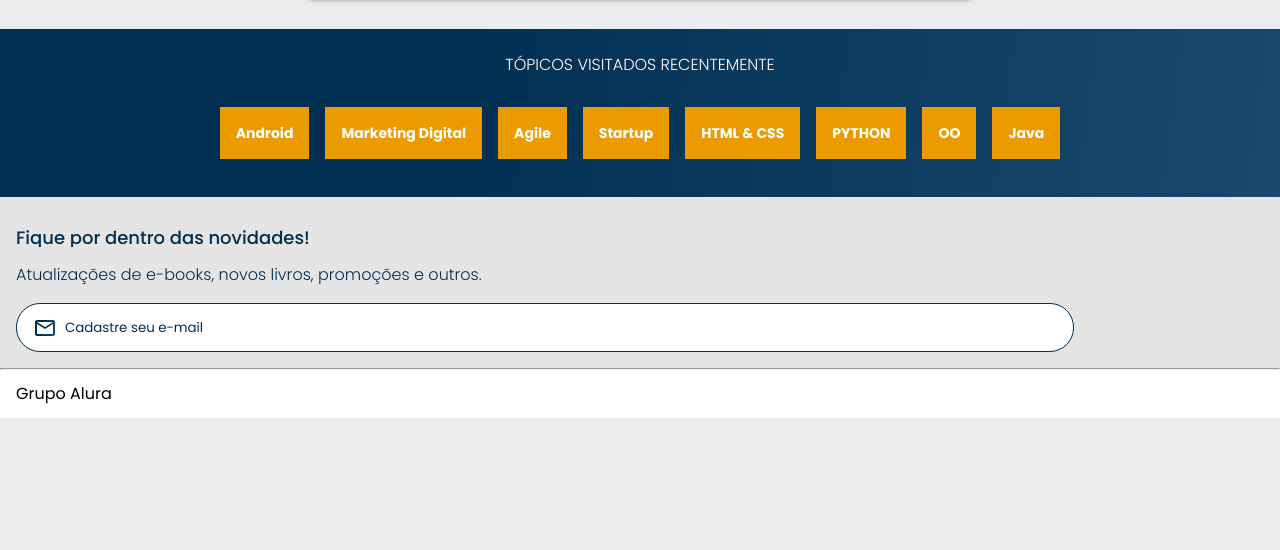
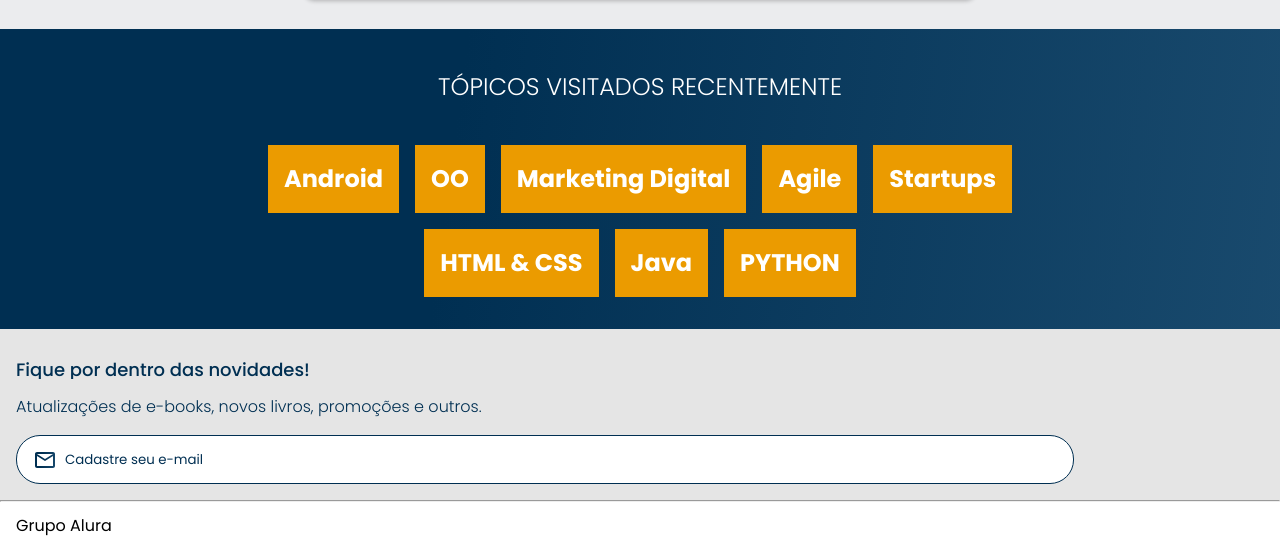
Before and after one commit to NobertoFerreiraFilho/NobertoBooks-NFF, a plain HTML site: page index.html in a window 1280 px wide. Shown: the part 2386-2936 px from the top of the page. Before the commit the page ends 2804 px from the top, so only its background shows below. Drawn offline with nearby package versions, Linux system fonts and the light colour scheme.

Commit message:
[ABA]0011 FEATURE/Responsive topicos 1024

```diff
--- a/index.html
+++ b/index.html
@@ -275,6 +275,7 @@
         <li class="topicos__item">
           <a href="#" class="topicos__link">Android</a>
         </li>
+        <li class="topicos__item"><a href="#" class="topicos__link">OO</a></li>
         <li class="topicos__item">
           <a href="#" class="topicos__link">Marketing Digital</a>
         </li>
@@ -282,17 +283,16 @@
           <a href="#" class="topicos__link">Agile</a>
         </li>
         <li class="topicos__item">
-          <a href="#" class="topicos__link">Startup</a>
+          <a href="#" class="topicos__link">Startups</a>
         </li>
         <li class="topicos__item">
           <a href="#" class="topicos__link">HTML & CSS</a>
         </li>
         <li class="topicos__item">
+          <a href="#" class="topicos__link">Java</a>
+        </li>
+        <li class="topicos__item">
           <a href="#" class="topicos__link">PYTHON</a>
-        </li>
-        <li class="topicos__item"><a href="#" class="topicos__link">OO</a></li>
-        <li class="topicos__item">
-          <a href="#" class="topicos__link">Java</a>
         </li>
       </ul>
     </section>
--- a/styles/topicos.css
+++ b/styles/topicos.css
@@ -23,14 +23,33 @@
 }
 
 .topicos__item {
-  margin: 2rem 0.5rem;
+  margin: 0.5rem 0.5rem;
+  background: var(--laranja);
+  padding: 1rem;
 }
 
 .topicos__link {
   text-decoration: none;
-  padding: 1rem;
   font-weight: 700;
   font-size: 14px;
   color: var(--branco);
-  background: var(--laranja);
 }
+
+@media screen and (min-width: 1024px) {
+  .topicos__titulo {
+    font-size: 24px;
+    line-height: 36px;
+    margin: 1rem 0rem 2rem;
+  }
+
+  .topicos__lista{
+    width: 70%;
+    margin: 0 auto;
+  }
+
+  .topicos__link {
+    font-size: 24px;
+    line-height: 36px;
+  }
+
+}
```
